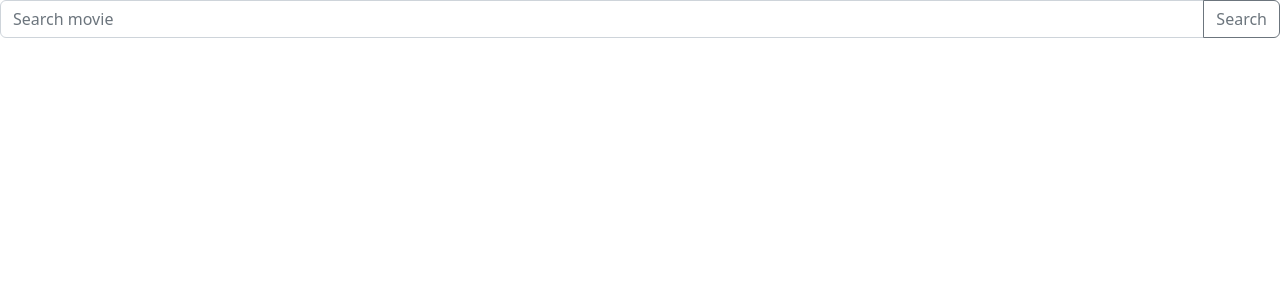
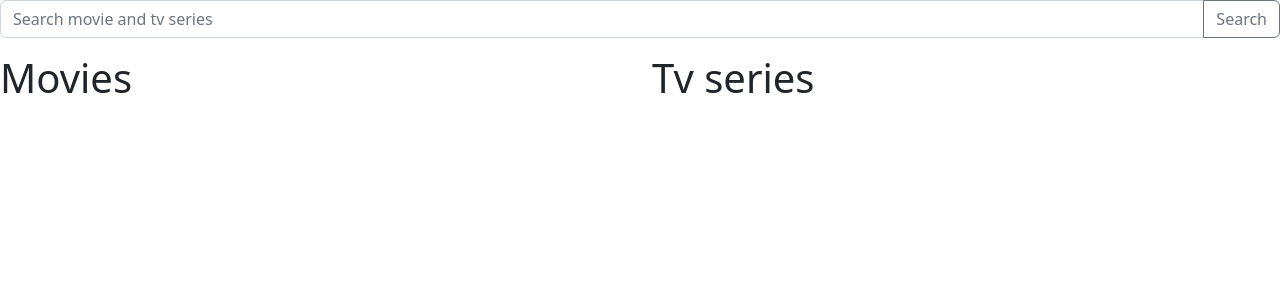
Before and after one commit to Al-E-00/vue-boolflix, a Vue app: page / in a window 1280 px wide. Shown: the top 300 px of the page. Built offline with nearby package versions, Linux system fonts and the light colour scheme.

Commit message:
Movies and tv series ( works correctly) -- console error

```diff
--- a/src/App.vue
+++ b/src/App.vue
@@ -1,8 +1,16 @@
 <template>
   <div>
     <Header @search="onSearch" />
-    <FilmsList :moviesList="moviesList"/>
-    <SeriesList :seriesList="seriesList"/>
+    <div class="row">
+      <div class="col">
+        <h1>Movies</h1>
+        <FilmsList :moviesList="moviesList"/>
+      </div>
+      <div class="col">
+        <h1>Tv series</h1>
+        <SeriesList :seriesList="seriesList"/>
+      </div>
+    </div>
   </div>
 </template>
 
--- a/src/components/TheHeader.vue
+++ b/src/components/TheHeader.vue
@@ -1,7 +1,7 @@
 <template>
     <div>
         <div class="input-group mb-3">
-            <input type="text" class="form-control" placeholder="Search movie" aria-label="Movie's name"
+            <input type="text" class="form-control" placeholder="Search movie and tv series" aria-label="Movie's name"
                 aria-describedby="button-addon2" v-model="inputSearch" @keyup.enter="atSearchClick()">
             <button class="btn btn-outline-secondary" type="button" id="button-addon2" @click="atSearchClick()">Search</button>
         </div>
```
